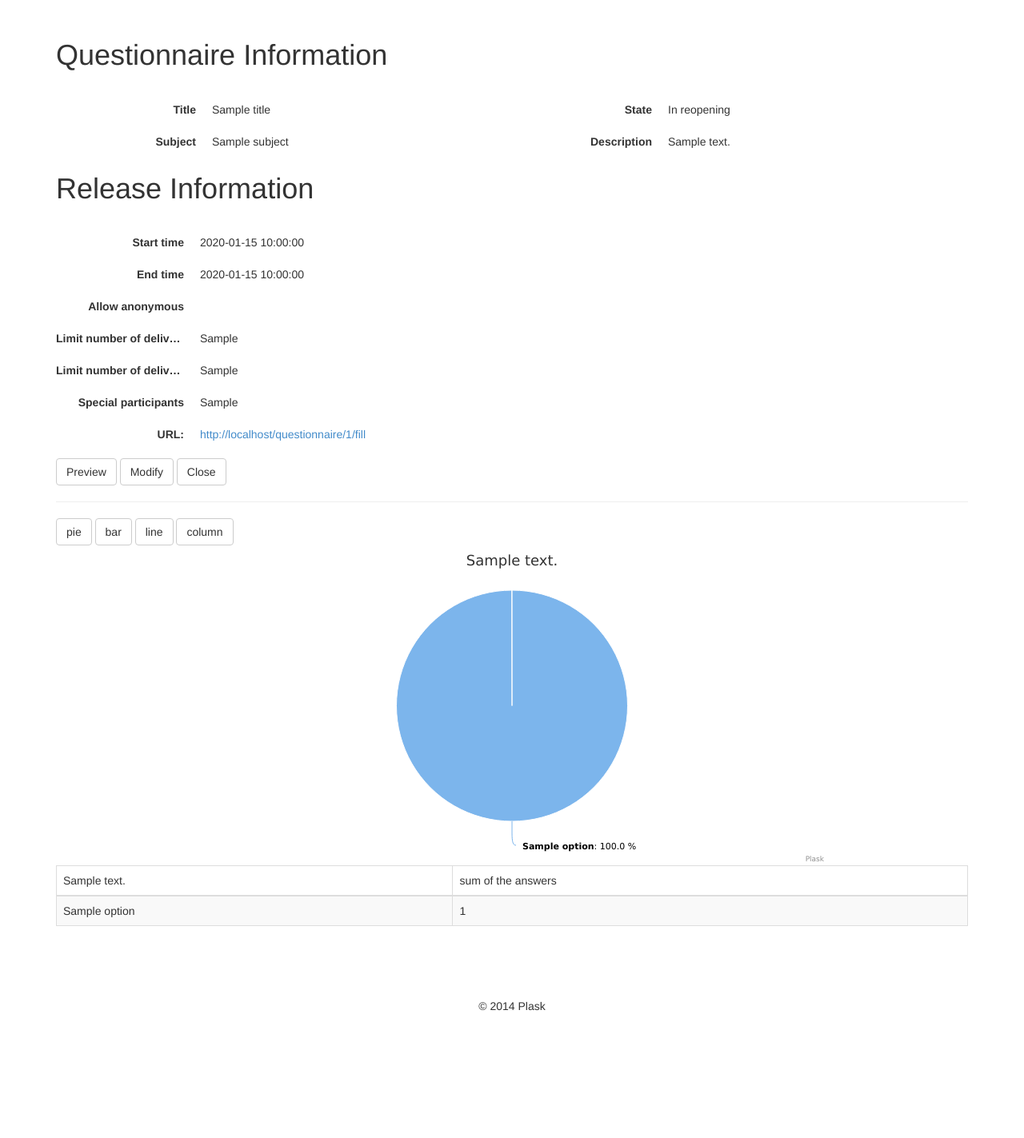
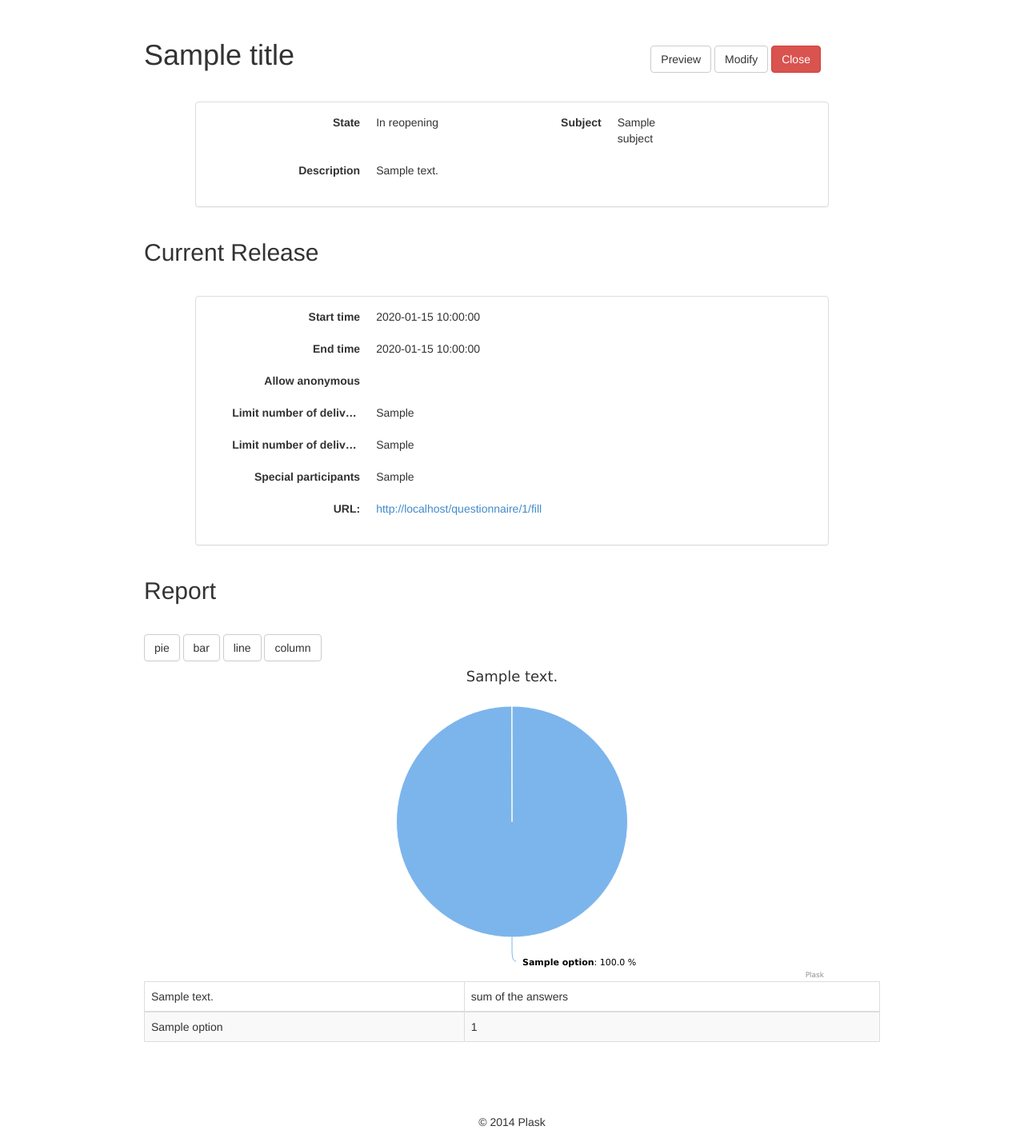
Before and after one commit to yangsiy/Plask, a Flask app: template app/templates/questionnaire_report.html in a window 1280 px wide. Shown: the part 51-1474 px from the top of the page at 80% size. Before the commit the page ends 1315 px from the top, so only its background shows below. Run offline with Flask 2, Linux system fonts and the light colour scheme; a user stored in the database is signed in; tables that the repository leaves empty hold one stand-in row (values such as "Sample post"); the template is opened without the code that fills it: most values are stand-ins (such as "Sample title", 1, 10 or a date in 2020); some libraries are stand-ins or nearby versions.

Commit message:
fix questionnaire template

```diff
--- a/app/templates/questionnaire.html
+++ b/app/templates/questionnaire.html
@@ -1,51 +1,75 @@
 {% extends "base.html" %}
 
 {% block content %}
-
-<h1>Questionnaire Information</h1>
+<div class="container-fluid">
+    <div class="row">
+        <div class="col-md-10 col-md-offset-1">
+    <div class="row">
+        <div class="col-md-8">
+            <h1>{{ title }}</h1>
+        </div>
+        <div class="col-md-4" style="margin-top:28px">
+            <a class="btn btn-large btn-default" href="{{ questionnaire_id }}/preview">Preview</a>
+            <a class="btn btn-large btn-default" href="{{ questionnaire_id }}/modify">Modify</a>
+            {% if state == 'In creating' %}
+            <a class="btn btn-large btn-success" href="{{ questionnaire_id }}/release">Release</a>
+            {% endif %}
+            {% if state == 'Closed' %}
+            <a class="btn btn-large btn-success" href="{{ questionnaire_id }}/release">Reopen</a>
+            {% endif %}
+            {% if state == 'In releasing' or state == 'In reopening' %}
+            <a class="btn btn-large btn-danger" href="{{ questionnaire_id }}/close">Close</a>
+            {% endif %}
+        </div>
+    </div>
 
     <br/>
-
-<div class="row-fluid">
-    <dl class="dl-horizontal col-md-6">
-        <dt>Title</dt>
-        <dd>{{ title }}</dd>
-    </dl>
-
+    <div class="row">
+        <div class="col-md-10 col-md-offset-1 panel panel-default">
+        <div class="panel-body">
+        <div class="row">
+            <div class="col-md-10">
                 <dl class="dl-horizontal col-md-6">
                     <dt>State</dt>
                     <dd>{{ state }}</dd>
                 </dl>
-</div>
-
-<div class="row-fluid">
                 <dl class="dl-horizontal col-md-6">
                     <dt>Subject</dt>
                     <dd>{{ subject }}</dd>
                 </dl>
+            </div>
+            <div class="col-md-2">
+            </div>
+        </div>
 
-    <dl class="dl-horizontal col-md-6">
+        <div class="row">
+            <div class="col-md-10">
+            <dl class="dl-horizontal col-md-12">
                 <dt>Description</dt>
                 <dd>{{ description }}</dd>
             </dl>
             </div>
+            <div class="col-md-2">
+            </div>
+        </div>
+        </div>
+        </div>
+    </div>
 
-<hr/>
-<br/>
-
-<h1>Release Information</h1>
+    {% if state == 'In releasing' or state == 'In reopening' %}
+    <div class="row">
+        <div class="col-md-12">
+            <h2>Current Release</h2>
+        </div>
+    </div>
 
     <br/>
 
-{% if state == 'In creating' %}
-<p>No release yet.</p>
-{% endif %}
 
-{% if state == 'Closed' %}
-<p>The questionnaire is closed.</p>
-{% endif %}
-
-{% if state == 'In releasing' or state == 'In reopening' %}
+    <div class="row">
+        <div class="col-md-10 col-md-offset-1 panel panel-default">
+        <div class="panel-body">
+        <div class="col-md-8">
         <dl class="dl-horizontal">
             <dt>Start time</dt>
             <dd>{{ start_time }}</dd>
@@ -74,21 +98,19 @@
             <dt>URL: </dt>
             <dd><a id="Url_Change" href="http://192.168.43.164:5000/questionnaire/{{q_id}}/fill">http://192.168.43.164:5000/questionnaire/{{q_id}}/fill</a></dd>
         </dl>
+        </div>
+        </div>
+        </div>
+    </div>
     {% endif %}
 
-<a class="btn btn-large btn-default" href="{{ questionnaire_id }}/preview">Preview</a>
-<a class="btn btn-large btn-default" href="{{ questionnaire_id }}/modify">Modify</a>
-{% if state == 'In creating' %}
-<a class="btn btn-large btn-default" href="{{ questionnaire_id }}/release">Release</a>
-{% endif %}
-{% if state == 'Closed' %}
-<a class="btn btn-large btn-default" href="{{ questionnaire_id }}/release">Reopen</a>
-{% endif %}
-{% if state == 'In releasing' or state == 'In reopening' %}
-<a class="btn btn-large btn-default" href="{{ questionnaire_id }}/close">Close</a>
-{% endif %}
+<h2>Report</h2>
+<br />
+{% block report %}{% endblock %}
 
-{% block report %}{% endblock %}
+</div>
+</div>
+</div>
 
 <script>
     window.onload=function(){
--- a/app/templates/questionnaire_report.html
+++ b/app/templates/questionnaire_report.html
@@ -95,7 +95,9 @@
 </script>
 
 {% for i in range(0,ques_list|length) %}
+{% if i > 0 %}
 <hr />
+{% endif %}
 <div id="ques_{{i}}">
 {% if ques_list[i].type=='3' %}
 <table class="table table-bordered table-striped" style="text-align:center">
```
Lines whose indentation alone changed are shown as unchanged.
